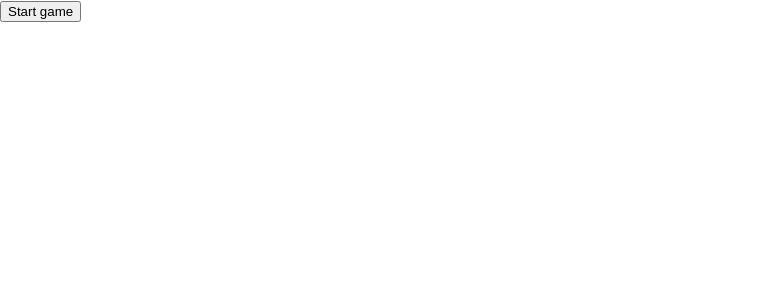
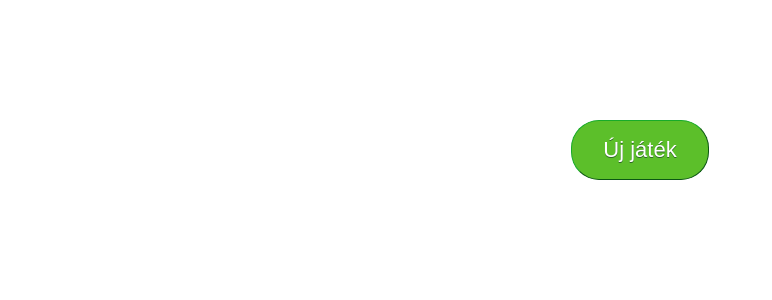
Before and after one commit to endreymarcell/ear-training, a React (Create React App) app: page / in a window 1280 px wide. Shown: the top 300 px of the page, without its empty margins (0-772 px from the left). Built offline with nearby package versions, Linux system fonts and the light colour scheme.

Commit message:
pretty bug buggy

```diff
--- a/src/App.css
+++ b/src/App.css
@@ -1,3 +1,90 @@
-.App {
-  /*display: grid;*/
+html,
+body,
+#root {
+  margin: 0;
+  padding: 0;
+  height: 100%;
 }
+
+.app {
+  height: 100%;
+  display: grid;
+  grid-template-columns: auto auto auto;
+  grid-template-rows: auto auto auto;
+  place-items: center;
+  gap: 10px;
+  font-size: 30px;
+}
+
+.start-button-container,
+.bottom-row {
+  grid-column-start: 1;
+  grid-column-end: 4;
+}
+
+.bottom-row {
+  align-self: end;
+  padding-bottom: 20px;
+}
+
+.answers {
+  display: grid;
+  grid-template-columns: 1fr 1fr;
+  grid-template-rows: 1fr 1fr 1fr;
+  place-items: center;
+  gap: 30px;
+}
+
+.question-repeat {
+  grid-row-start: 1;
+  grid-row-end: 4;
+}
+
+.answer-feedback {
+  font-size: 60px;
+  text-align: center;
+}
+
+.right-block {
+  display: grid;
+  grid-template-columns: auto;
+  grid-template-rows: 1fr 1fr;
+}
+
+.points-container {
+  text-align: center;
+}
+
+button {
+  border-width: 1px;
+  border-radius: 28px;
+  display: inline-block;
+  cursor: pointer;
+  color: #ffffff;
+  font-family: Arial;
+  font-size: 22px;
+  padding: 16px 31px;
+  text-decoration: none;
+  text-shadow: 0px 1px 0px #2f6627;
+  outline: 0;
+}
+
+button:active {
+  position: relative;
+  top: 1px;
+}
+
+button {
+  background-color: #44c767;
+  border-color: #18ab29;
+}
+
+button {
+  background-color: #5cbf2a;
+}
+
+button.disabled {
+  opacity: 0.4;
+  pointer-events: none;
+  cursor: not-allowed;
+}
--- a/src/App.tsx
+++ b/src/App.tsx
@@ -10,7 +10,7 @@ enum AppMode {
   ROUND_END,
 }
 
-const numQuestionsInRound = 2
+const numQuestionsInRound = 1
 
 type Question = [number, number] | null
 
@@ -41,16 +41,10 @@ export const App: React.FC<{}> = () => {
   const [question, setQuestion] = useState<Question>(null)
   const [points, setPoints] = useState<number>(0)
 
-  const feedback =
-    mode === AppMode.ANSWER_CORRECT
-      ? 'correct!'
-      : mode === AppMode.ANSWER_INCORRECT
-      ? 'incorrect'
-      : mode === AppMode.ROUND_END
-      ? `${points} / 12 helyes válasz`
-      : null
+  const feedback = mode === AppMode.ANSWER_CORRECT ? '✅' : mode === AppMode.ANSWER_INCORRECT ? '❌' : null
 
   const poseQuestion = () => {
+    console.log('question index is', questionIndex)
     setMode(AppMode.QUESTION)
     setQuestionIndex(questionIndex + 1)
     const question = getPair()
@@ -71,6 +65,10 @@ export const App: React.FC<{}> = () => {
     }
   }
 
+  const startRound = () => {
+    setQuestionIndex(0)
+  }
+
   const finalizeRound = () => {
     setMode(AppMode.ROUND_END)
   }
@@ -81,37 +79,73 @@ export const App: React.FC<{}> = () => {
   const shouldShowFinalizeButton = hasAnswered && questionIndex === numQuestionsInRound
 
   return (
-    <div className="App">
-      {mode === AppMode.ROUND_START && <button onClick={() => poseQuestion()}>Start game</button>}
+    <div className="app">
+      <div className="start-button-container">
+        {!isRoundRunning && (
+          <button
+            onClick={() => {
+              startRound()
+              poseQuestion()
+            }}
+          >
+            Új játék
+          </button>
+        )}
+      </div>
+
+      <div></div>
+      <div>
         {isRoundRunning && (
-        <div>
-          {questionIndex} / {numQuestionsInRound}
+          <div className="answers">
+            <div className="question-repeat">
+              <button onClick={() => playQuestion(question)}>Ismételd</button>
+            </div>
+            <div className="answer-higher">
+              <button disabled={!canAnswer} className={canAnswer ? '' : 'disabled'} onClick={() => evaluateAnswer('+')}>
+                ⬆ Magasabb
+              </button>
+            </div>
+            <div className="answer-same">
+              <button disabled={!canAnswer} className={canAnswer ? '' : 'disabled'} onClick={() => evaluateAnswer('=')}>
+                = Ugyanaz
+              </button>
+            </div>
+            <div className="answer-lower">
+              <button disabled={!canAnswer} className={canAnswer ? '' : 'disabled'} onClick={() => evaluateAnswer('-')}>
+                ⬇ Mélyebb
+              </button>
+            </div>
           </div>
         )}
-      {isRoundRunning && (
-        <div>
-          <button onClick={() => playQuestion(question)}>Ismételd</button>
-          <button disabled={!canAnswer} onClick={() => evaluateAnswer('+')}>
-            Magasabb
-          </button>
-          <button disabled={!canAnswer} onClick={() => evaluateAnswer('=')}>
-            Ugyanaz
-          </button>
-          <button disabled={!canAnswer} onClick={() => evaluateAnswer('-')}>
-            Mélyebb
-          </button>
+        {mode === AppMode.ROUND_END && (
+          <div className="points-container">
+            Pontszámod:
+            <br />
+            {points} / {numQuestionsInRound}
           </div>
         )}
+      </div>
+      <div className="right-block">
+        <div className="answer-feedback">
+          {mode === AppMode.ANSWER_CORRECT && '✅'}
+          {mode === AppMode.ANSWER_INCORRECT && '❌'}
+        </div>
         <div>
-        {feedback}
           {isRoundRunning && !shouldShowFinalizeButton && (
-          <button disabled={!hasAnswered} onClick={() => poseQuestion()}>
+            <button disabled={!hasAnswered} className={hasAnswered ? '' : 'disabled'} onClick={() => poseQuestion()}>
               Következő
             </button>
           )}
           {shouldShowFinalizeButton && <button onClick={() => finalizeRound()}>Vége</button>}
         </div>
       </div>
+
+      {isRoundRunning && (
+        <div className="bottom-row">
+          {questionIndex} / {numQuestionsInRound}
+        </div>
+      )}
+    </div>
   )
 }
 
```
Lines whose indentation alone changed are shown as unchanged.
